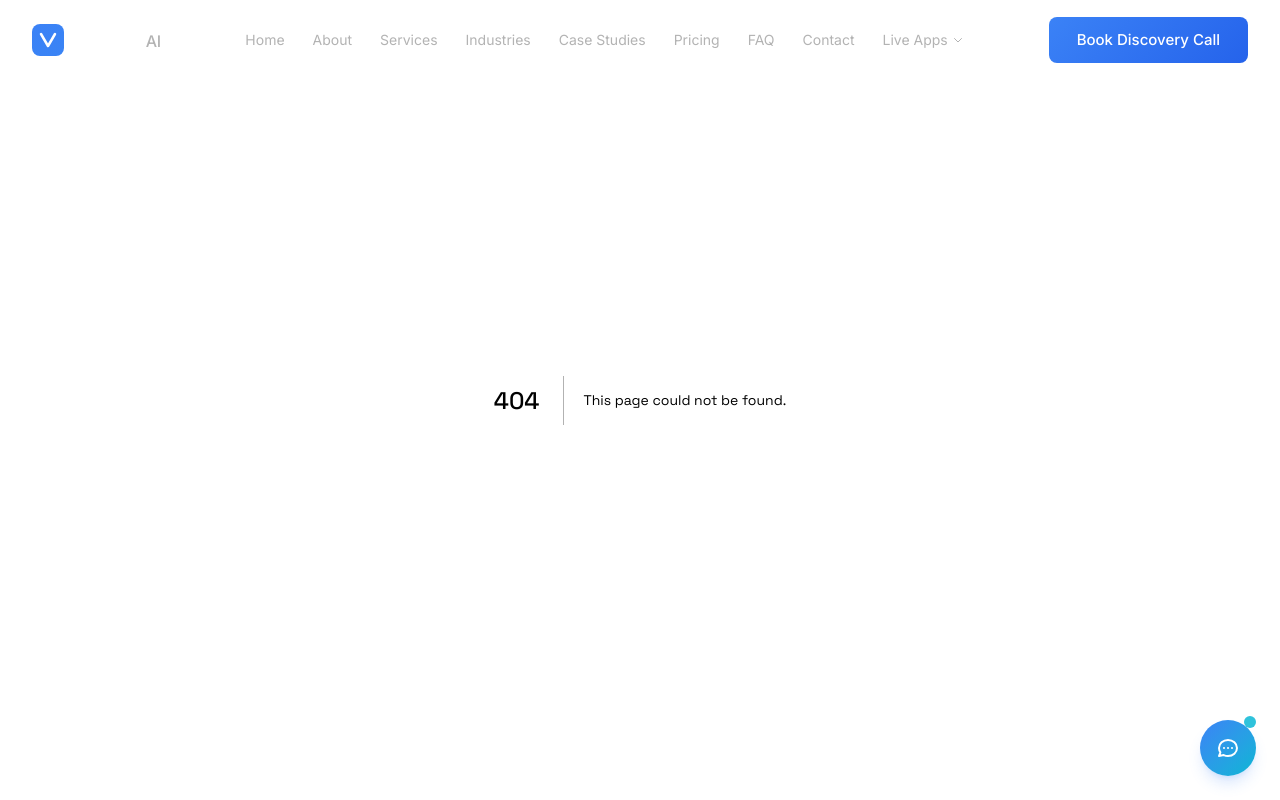
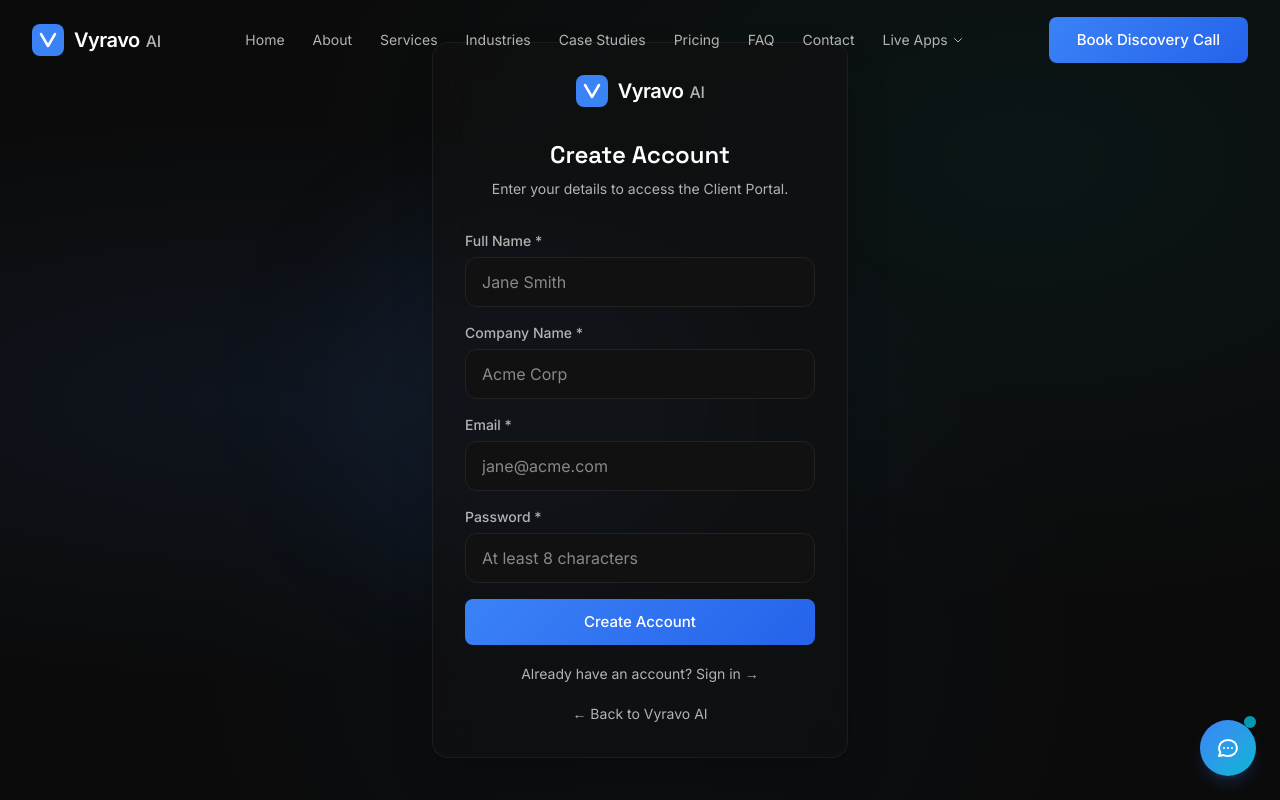
Before and after one commit to Akshay-Works/Vyravo-ai, a Next.js app: page /portal/register in a window 1280 px wide. Before the commit this address had no page. Shown: the top 800 px of the page. Built offline with nearby package versions, Linux system fonts and the light colour scheme.

Commit message:
feat(portal): add registration page with link from login, footer link

```diff
--- a/src/app/portal/login/page.tsx
+++ b/src/app/portal/login/page.tsx
@@ -26,6 +26,8 @@
     } catch { setError("Login failed. Please try again."); setLoading(false); }
   };
 
+  const ic = "w-full px-4 py-3 rounded-xl bg-surface border border-border text-white placeholder:text-grey-dark focus:outline-none focus:border-primary/50";
+
   return (
     <main className="min-h-screen flex items-center justify-center relative overflow-hidden">
       <div className="absolute inset-0 mesh-gradient" />
@@ -41,20 +43,19 @@
             <div>
               <label htmlFor="email" className="block text-sm font-medium text-grey mb-2">Email</label>
               <input id="email" type="email" required value={email} onChange={(e) => setEmail(e.target.value)}
-                placeholder="you@company.com"
-                className="w-full px-4 py-3 rounded-xl bg-surface border border-border text-white placeholder:text-grey-dark focus:outline-none focus:border-primary/50" />
+                placeholder="you@company.com" className={ic} />
             </div>
             <div>
               <label htmlFor="password" className="block text-sm font-medium text-grey mb-2">Password</label>
               <input id="password" type="password" required value={password} onChange={(e) => setPassword(e.target.value)}
-                placeholder="Enter your password"
-                className="w-full px-4 py-3 rounded-xl bg-surface border border-border text-white placeholder:text-grey-dark focus:outline-none focus:border-primary/50" />
+                placeholder="Enter your password" className={ic} />
             </div>
             {error && <div className="px-4 py-3 rounded-xl border border-red-500/30 bg-red-500/10 text-sm text-red-400">{error}</div>}
             <button type="submit" disabled={loading} className="btn-primary w-full justify-center disabled:opacity-60 cursor-not-allowed">
               {loading ? "Signing in..." : "Sign In"}
             </button>
           </form>
+          <p className="mt-4 text-center"><Link href="/portal/register" className="text-sm text-primary hover:underline">Create an account →</Link></p>
           <p className="mt-6 text-center"><Link href="/" className="text-sm text-grey hover:text-white transition-colors">← Back to Vyravo AI</Link></p>
         </div>
       </div>
--- /dev/null
+++ b/src/app/portal/register/layout.tsx
@@ -0,0 +1,3 @@
+export const dynamic = "force-dynamic";
+export const metadata = { title: "Register | Client Portal", robots: { index: false, follow: false } };
+export default function RegisterLayout({ children }: { children: React.ReactNode }) { return <>{children}</>; }
--- /dev/null
+++ b/src/app/portal/register/page.tsx
@@ -0,0 +1,58 @@
+"use client";
+
+import { useState } from "react";
+import { useRouter } from "next/navigation";
+import Link from "next/link";
+import { Logo } from "@/components/Logo";
+
+export default function PortalRegisterPage() {
+  const [form, setForm] = useState({ name: "", email: "", password: "", companyName: "" });
+  const [error, setError] = useState("");
+  const [loading, setLoading] = useState(false);
+  const router = useRouter();
+
+  const handleSubmit = async (e: React.FormEvent) => {
+    e.preventDefault(); setError(""); setLoading(true);
+    if (form.password.length < 8) { setError("Password must be at least 8 characters."); setLoading(false); return; }
+    try {
+      const res = await fetch("/api/portal/auth/register", {
+        method: "POST", headers: { "Content-Type": "application/json" },
+        body: JSON.stringify(form),
+      });
+      const data = await res.json();
+      if (!res.ok) { setError(data.error || "Registration failed"); setLoading(false); return; }
+      router.push("/portal/dashboard");
+      router.refresh();
+    } catch { setError("Registration failed. Please try again."); setLoading(false); }
+  };
+
+  const ic = "w-full px-4 py-3 rounded-xl bg-surface border border-border text-white placeholder:text-grey-dark focus:outline-none focus:border-primary/50";
+
+  return (
+    <main className="min-h-screen flex items-center justify-center relative overflow-hidden">
+      <div className="absolute inset-0 mesh-gradient" />
+      <div className="absolute top-1/4 left-1/4 w-96 h-96 bg-primary/5 rounded-full blur-3xl animate-float" />
+      <div className="relative z-10 w-full max-w-md px-4">
+        <div className="rounded-2xl glass border border-border p-8 shadow-2xl shadow-black/30">
+          <div className="flex justify-center mb-8"><Logo /></div>
+          <div className="text-center mb-8">
+            <h1 className="text-2xl font-semibold font-[var(--font-heading)]">Create Account</h1>
+            <p className="mt-2 text-sm text-grey">Enter your details to access the Client Portal.</p>
+          </div>
+          <form onSubmit={handleSubmit} className="space-y-4">
+            <div><label className="block text-sm font-medium text-grey mb-1.5">Full Name *</label><input className={ic} required value={form.name} onChange={(e) => setForm(f => ({ ...f, name: e.target.value }))} placeholder="Jane Smith" /></div>
+            <div><label className="block text-sm font-medium text-grey mb-1.5">Company Name *</label><input className={ic} required value={form.companyName} onChange={(e) => setForm(f => ({ ...f, companyName: e.target.value }))} placeholder="Acme Corp" /></div>
+            <div><label className="block text-sm font-medium text-grey mb-1.5">Email *</label><input className={ic} type="email" required value={form.email} onChange={(e) => setForm(f => ({ ...f, email: e.target.value }))} placeholder="jane@acme.com" /></div>
+            <div><label className="block text-sm font-medium text-grey mb-1.5">Password *</label><input className={ic} type="password" required minLength={8} value={form.password} onChange={(e) => setForm(f => ({ ...f, password: e.target.value }))} placeholder="At least 8 characters" /></div>
+            {error && <div className="px-4 py-3 rounded-xl border border-red-500/30 bg-red-500/10 text-sm text-red-400">{error}</div>}
+            <button type="submit" disabled={loading} className="btn-primary w-full justify-center disabled:opacity-60 cursor-not-allowed">
+              {loading ? "Creating account..." : "Create Account"}
+            </button>
+          </form>
+          <p className="mt-4 text-center"><Link href="/portal/login" className="text-sm text-grey hover:text-white transition-colors">Already have an account? Sign in →</Link></p>
+          <p className="mt-4 text-center"><Link href="/" className="text-sm text-grey hover:text-white transition-colors">← Back to Vyravo AI</Link></p>
+        </div>
+      </div>
+    </main>
+  );
+}
```
